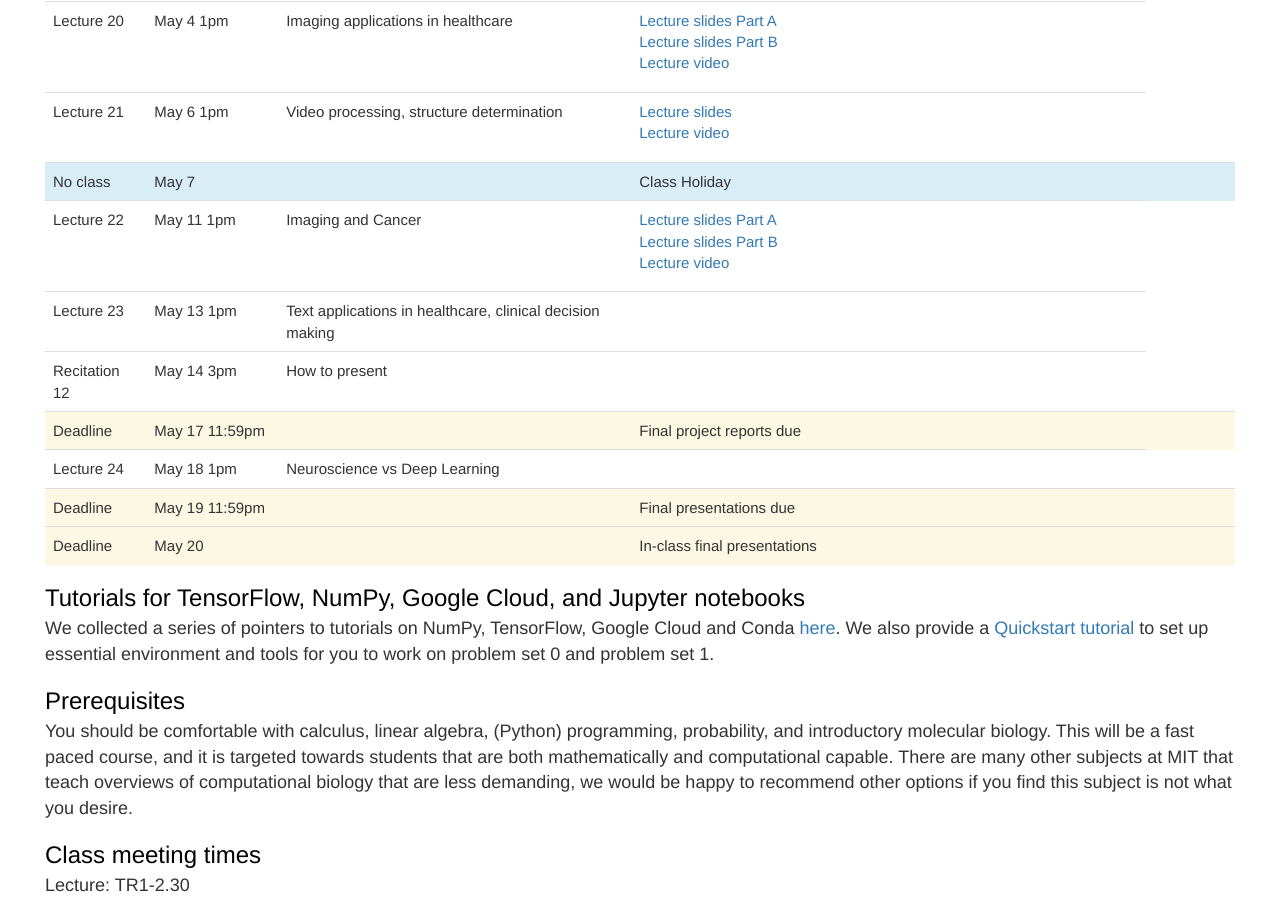
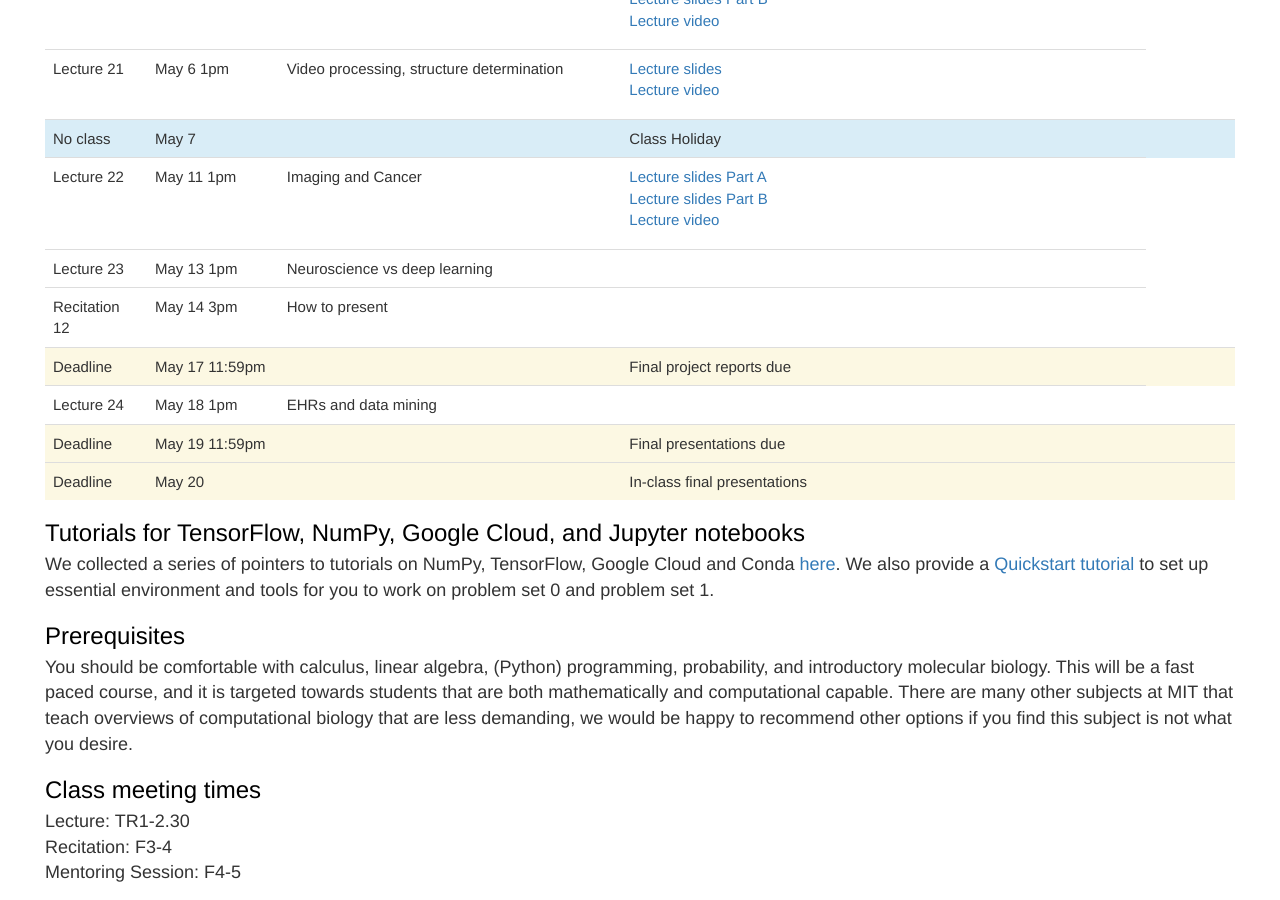
Before and after one commit to mit6874/mit6874.github.io, a Jekyll site: the page built from index.html, in a window 1280 px wide and 900 px high, scrolled down 3173 px. Built offline with Jekyll 4.4.1, drawn with Linux system fonts in a browser that asks for light colours; nearby versions of some CDN libraries.

Commit message:
Update index.html

```diff
--- a/index.html
+++ b/index.html
@@ -463,7 +463,7 @@ layout: default
         <tr>
             <td>Lecture 23</td>
             <td>May 13 1pm</td>
-            <td>Text applications in healthcare, clinical decision making</td>
+            <td>Neuroscience vs deep learning</td>
             <td></td>
             <td></td>
         </tr>
@@ -485,7 +485,7 @@ layout: default
         <tr>
             <td>Lecture 24</td>
             <td>May 18 1pm</td>
-            <td>Neuroscience vs Deep Learning</td>
+            <td>EHRs and data mining</td>
             <td></td>
             <td></td>
         </tr>
```
